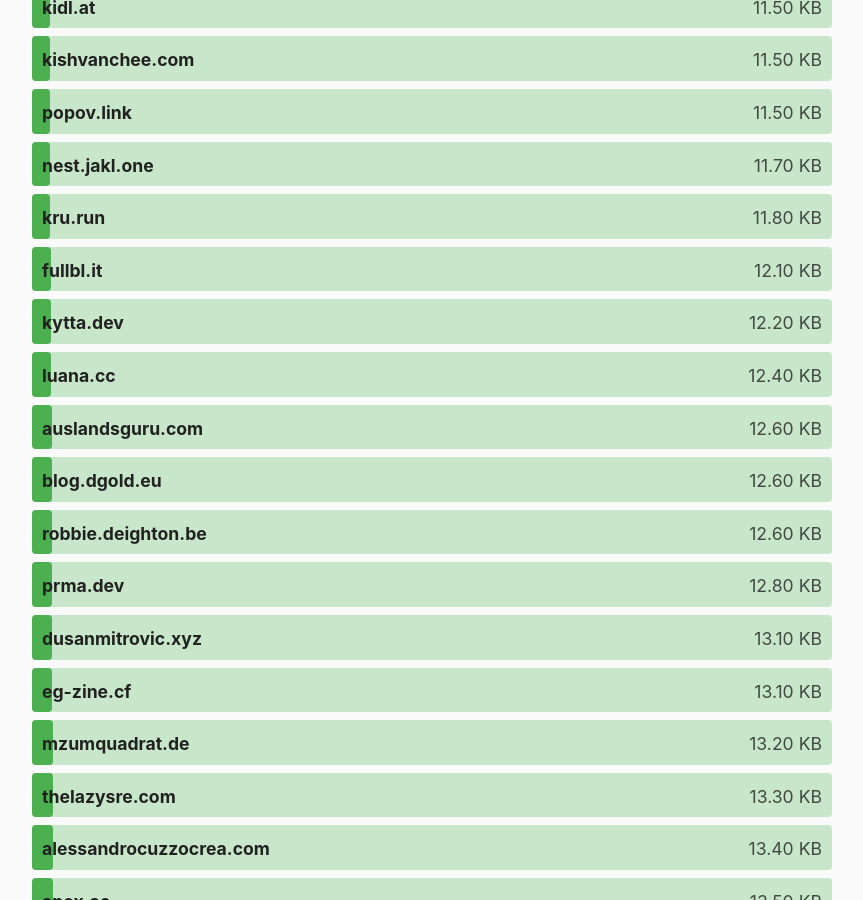
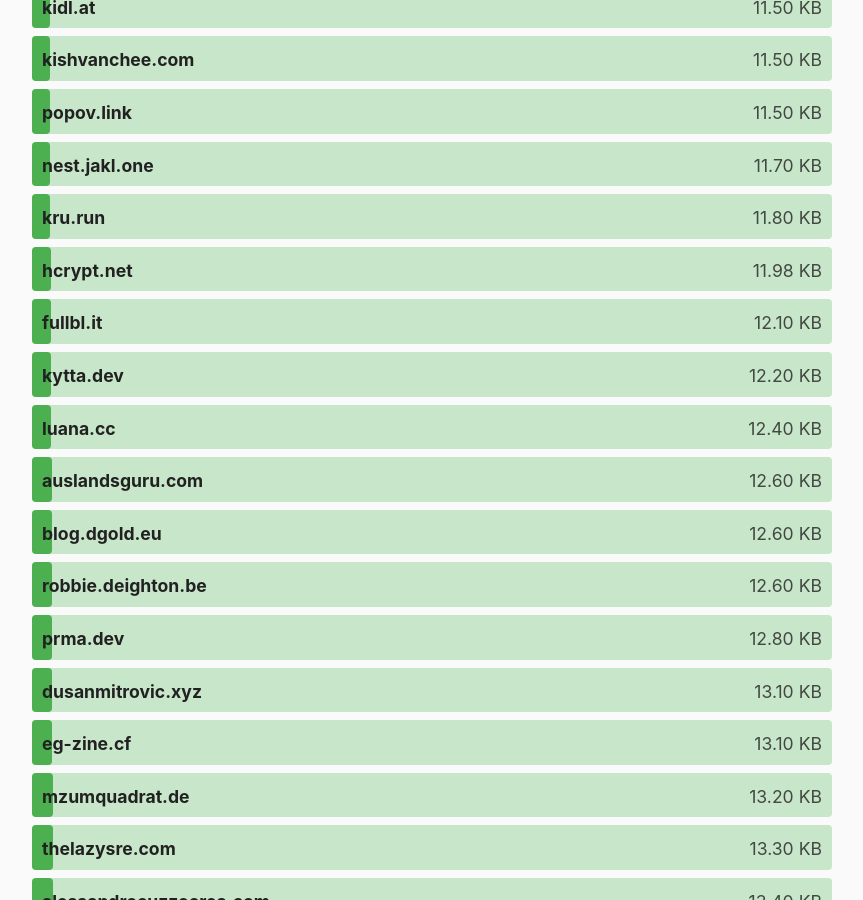
Before and after one commit to kevquirk/512kb.club, a Jekyll site: the page built from index.md, in a window 1280 px wide and 900 px high, scrolled down 6162 px. Shown: the whole window, without its empty margins (208-1071 px from the left). Built offline with Jekyll 4.4.1, drawn with Linux system fonts in a browser that asks for light colours.

Commit message:
add site hcrypt.net

```diff
--- a/_data/sites.yml
+++ b/_data/sites.yml
@@ -1463,6 +1463,11 @@
   size: 60.1
   last_checked: 2022-02-24
 
+- domain: hcrypt.net
+  url: https://hcrypt.net
+  size: 11.98
+  last_checked: 2024-01-18
+
 - domain: healthchecks.io
   url: https://healthchecks.io/
   size: 435
```
